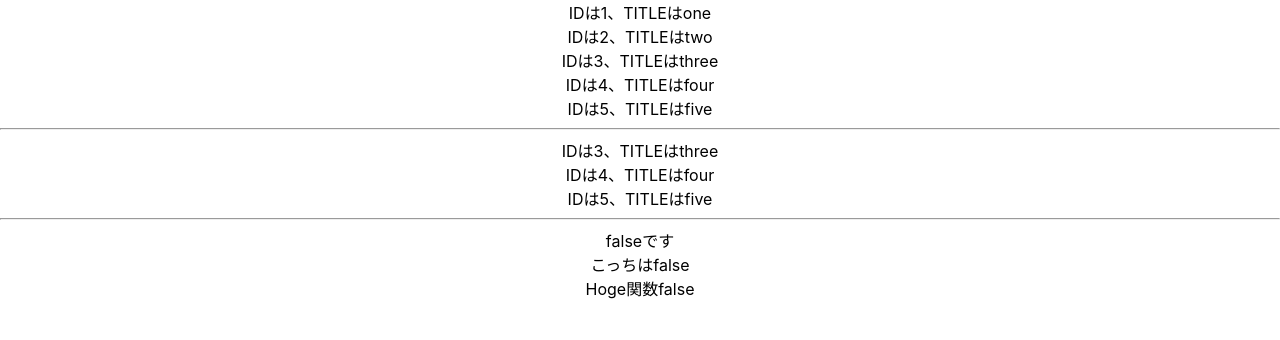
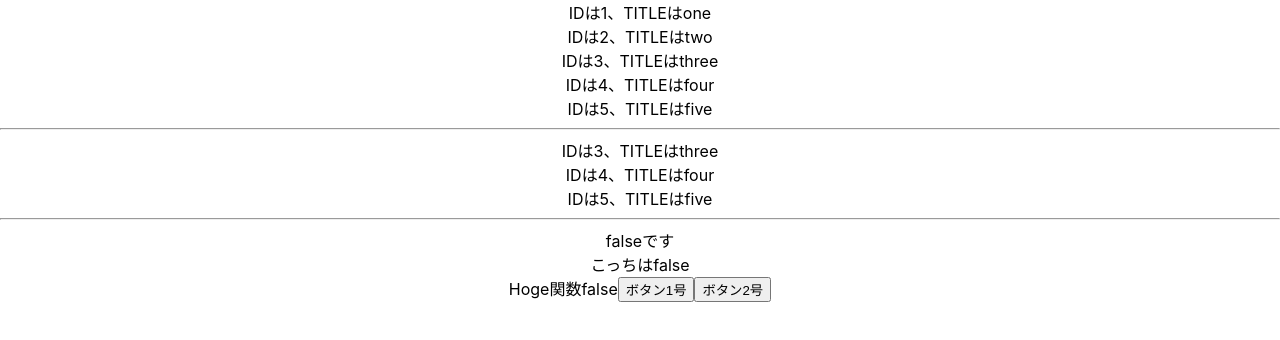
Before and after one commit to IHprogram/react-sample, a React (Create React App) app: page / in a window 1280 px wide. Shown: the top 340 px of the page. Built offline with nearby package versions, Linux system fonts and the light colour scheme.

Commit message:
イベントハンドラ

```diff
--- a/src/App.js
+++ b/src/App.js
@@ -47,6 +47,12 @@ function App() {
     }
   }
 
+  let moji = '文字だよ';
+
+  const myClick = (hikisu) => {
+    alert(`${hikisu}です`);
+  };
+
   return (
     <div className="App">
       <div>{num1}</div>
@@ -72,6 +78,9 @@ function App() {
 
         {/* 関数 */}
         <Hoge />
+
+        <button onClick={() => { console.log('ボタン1号です') }}>ボタン1号</button>
+        <button onDoubleClick={() => myClick(moji)}>ボタン2号</button>
       </div>
     </div>
   );
```
